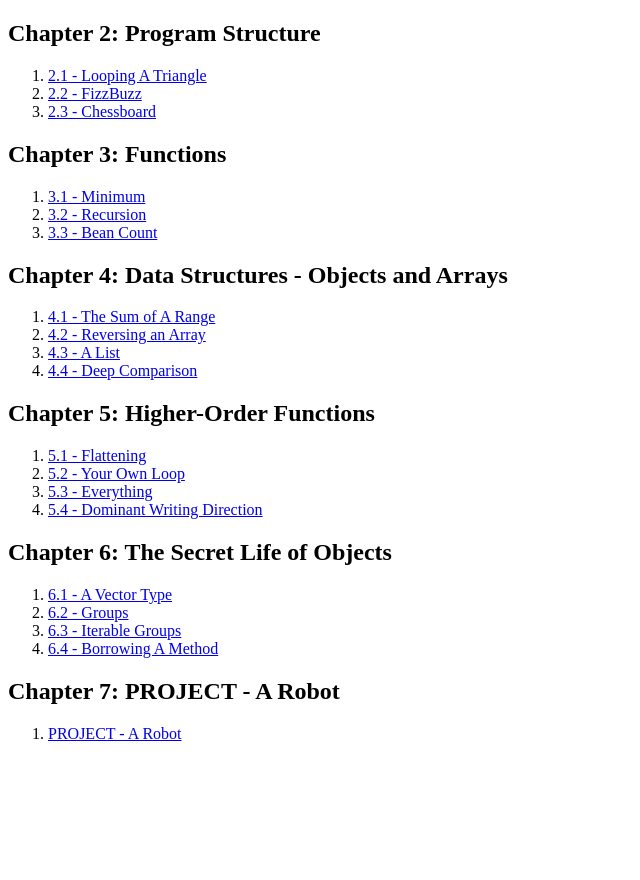
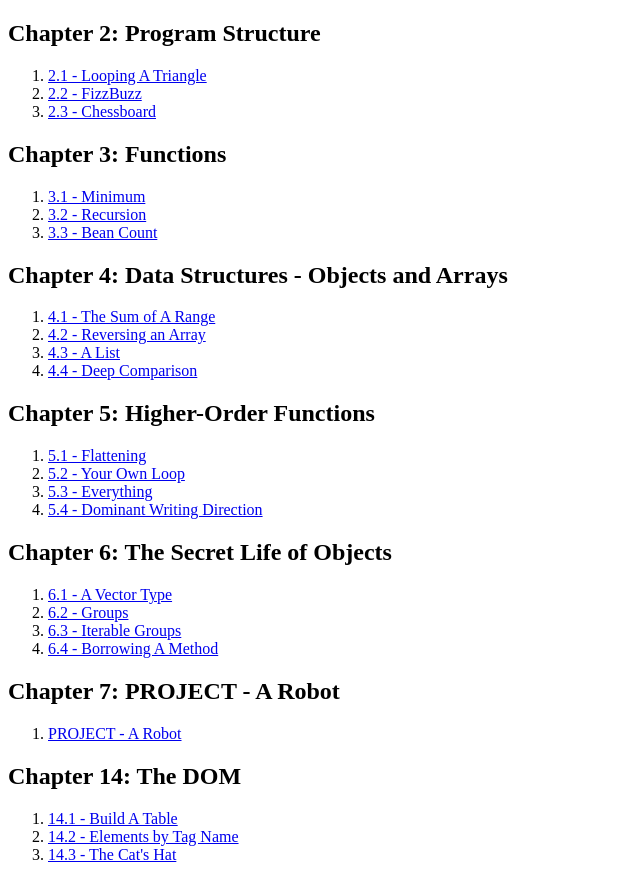
Before and after one commit to ProblemBears/EloquentJS-Solutions, a plain HTML site: page index.html in a window 1280 px wide. Shown: the whole page, without its empty margins (0-640 px from the left). Before the commit the page ends 800 px from the top, so only its background shows below. Drawn offline with Linux system fonts and the light colour scheme.

Commit message:
index.html directs to Chapter 14 solutions

```diff
--- a/index.html
+++ b/index.html
@@ -94,5 +94,20 @@
         </ol>
     </div>
 
+    <div>
+        <h2> Chapter 14: The DOM</h2>
+        <ol>
+            <li>
+                <a href="CH14-TheDocumentObjectModel/14.1-BuildATable/BuildATable.html">14.1 - Build A Table</a>
+            </li>
+            <li>
+                <a href="CH14-TheDocumentObjectModel/14.2-ElementsByTagName/ElementsByTagName.html">14.2 - Elements by Tag Name</a>
+            </li>
+            <li>
+                <a href="CH14-TheDocumentObjectModel/14.3-TheCatsHat/TheCatsHat.Html">14.3 - The Cat's Hat</a>
+            </li>
+        </ol>
+    </div>
+
 </body>
 </html>
```
